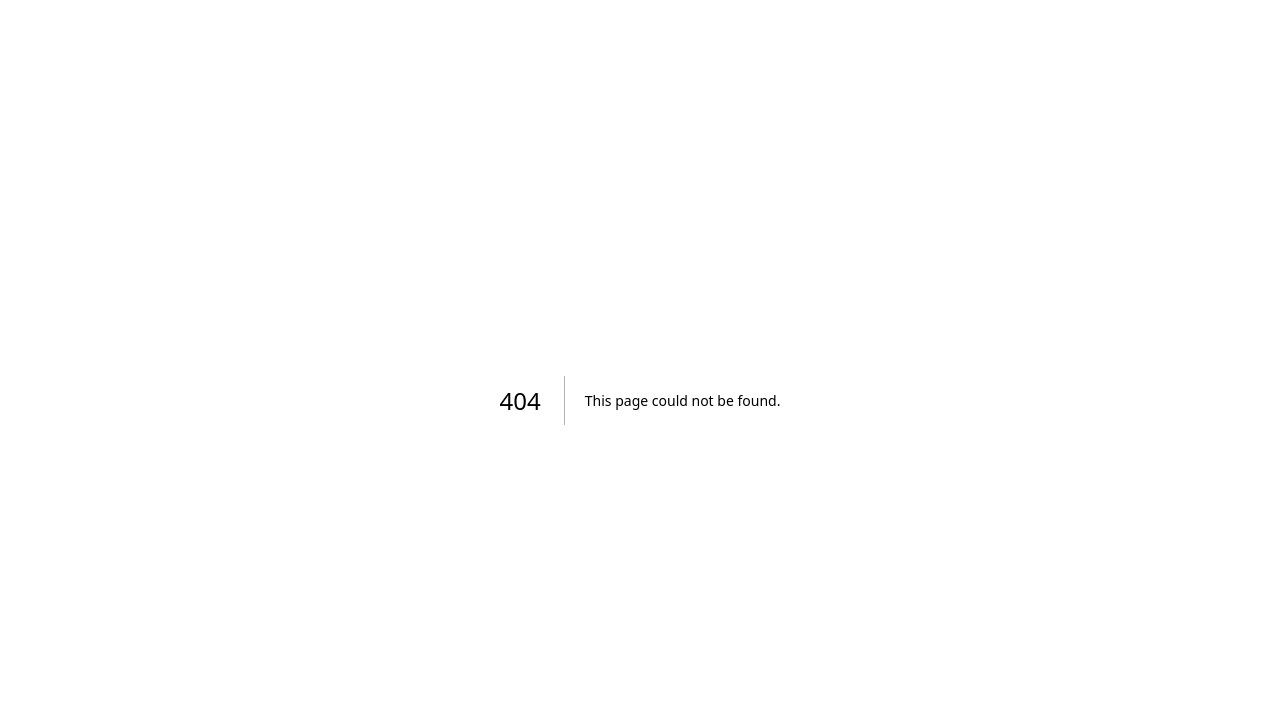
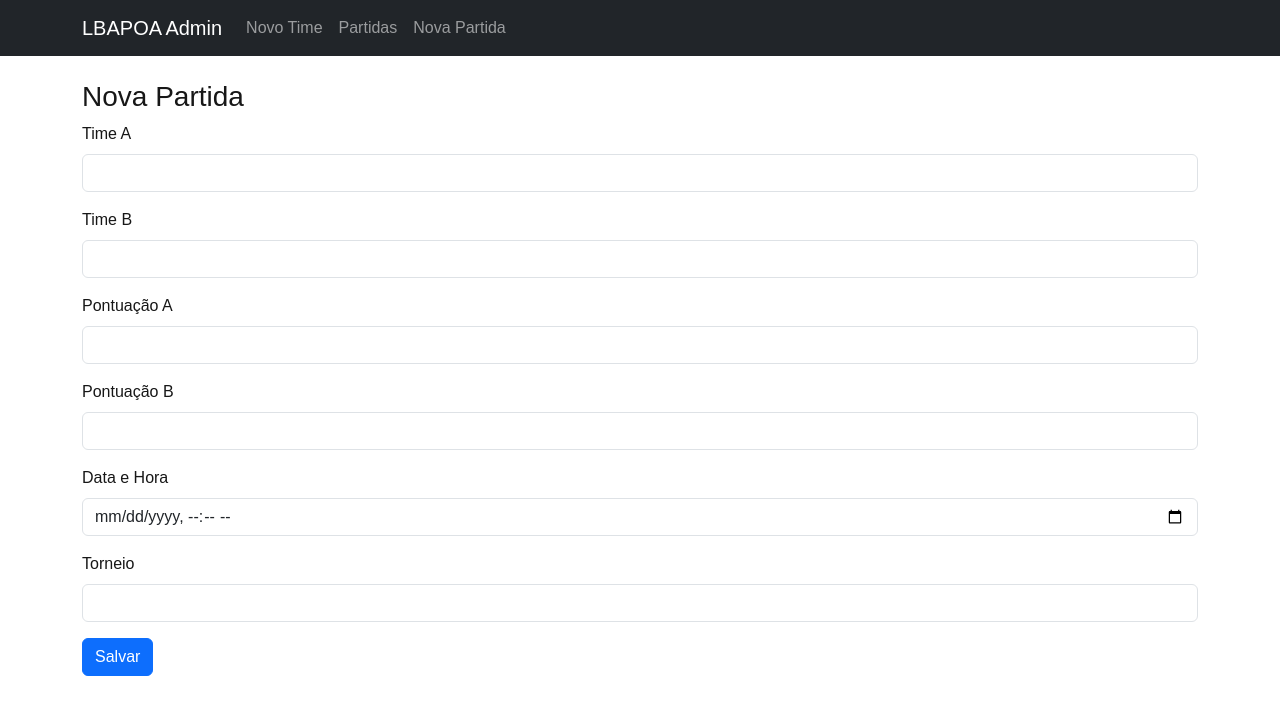
Before and after one commit to icarokeller1/lbapoa-admin, a Next.js app: page /matches/new in a window 1280 px wide. Before the commit this address had no page. Shown: the top 714 px of the page. Built offline with nearby package versions, Linux system fonts and the light colour scheme; no server answers.

Commit message:
crud de partidas

```diff
--- a/components/Layout.js
+++ b/components/Layout.js
@@ -13,6 +13,12 @@ export default function Layout({ children }) {
             <Link href="/teams/new" passHref legacyBehavior>
               <Nav.Link> Novo Time </Nav.Link>
             </Link>
+            <Link href="/matches" passHref legacyBehavior>
+              <Nav.Link> Partidas </Nav.Link>
+            </Link>
+            <Link href="/matches/new" passHref legacyBehavior>
+              <Nav.Link> Nova Partida </Nav.Link>
+            </Link>
           </Nav>
         </Container>
       </Navbar>
--- /dev/null
+++ b/components/MatchForm.js
@@ -0,0 +1,108 @@
+'use client';
+
+import { useState } from 'react';
+import { Form, Button } from 'react-bootstrap';
+
+export default function MatchForm({ initial = {}, onSubmit }) {
+  const [form, setForm] = useState({
+    timeA: initial.timeA || '',
+    timeB: initial.timeB || '',
+    pontuacaoA: initial.pontuacaoA != null ? initial.pontuacaoA : '',
+    pontuacaoB: initial.pontuacaoB != null ? initial.pontuacaoB : '',
+    // para <input type="datetime-local">
+    dataHora: initial.dataHora
+      ? initial.dataHora.slice(0, 16)
+      : '',
+    torneio: initial.torneio || '',
+  });
+
+  const handleChange = (e) => {
+    const { name, value, type } = e.target;
+    setForm((f) => ({
+      ...f,
+      [name]:
+        type === 'number'
+          ? // se vazia, deixa string vazia
+            value === '' ? '' : parseInt(value, 10)
+          : value,
+    }));
+  };
+
+  const handleSubmit = (e) => {
+    e.preventDefault();
+    // converte '' em null para enviar
+    const payload = {
+      ...form,
+      pontuacaoA: form.pontuacaoA === '' ? null : form.pontuacaoA,
+      pontuacaoB: form.pontuacaoB === '' ? null : form.pontuacaoB,
+      dataHora: new Date(form.dataHora).toISOString(),
+    };
+    onSubmit(payload);
+  };
+
+  return (
+    <Form onSubmit={handleSubmit}>
+      <Form.Group className="mb-3">
+        <Form.Label>Time A</Form.Label>
+        <Form.Control
+          name="timeA"
+          value={form.timeA}
+          onChange={handleChange}
+          required
+        />
+      </Form.Group>
+
+      <Form.Group className="mb-3">
+        <Form.Label>Time B</Form.Label>
+        <Form.Control
+          name="timeB"
+          value={form.timeB}
+          onChange={handleChange}
+          required
+        />
+      </Form.Group>
+
+      <Form.Group className="mb-3">
+        <Form.Label>Pontuação A</Form.Label>
+        <Form.Control
+          type="number"
+          name="pontuacaoA"
+          value={form.pontuacaoA}
+          onChange={handleChange}
+        />
+      </Form.Group>
+
+      <Form.Group className="mb-3">
+        <Form.Label>Pontuação B</Form.Label>
+        <Form.Control
+          type="number"
+          name="pontuacaoB"
+          value={form.pontuacaoB}
+          onChange={handleChange}
+        />
+      </Form.Group>
+
+      <Form.Group className="mb-3">
+        <Form.Label>Data e Hora</Form.Label>
+        <Form.Control
+          type="datetime-local"
+          name="dataHora"
+          value={form.dataHora}
+          onChange={handleChange}
+          required
+        />
+      </Form.Group>
+
+      <Form.Group className="mb-3">
+        <Form.Label>Torneio</Form.Label>
+        <Form.Control
+          name="torneio"
+          value={form.torneio}
+          onChange={handleChange}
+        />
+      </Form.Group>
+
+      <Button type="submit">Salvar</Button>
+    </Form>
+  );
+}
--- a/components/TeamForm.js
+++ b/components/TeamForm.js
@@ -78,7 +78,7 @@ export default function TeamForm({ initial = {}, onSubmit }) {
           <Form.Check
             type="checkbox"
             name="indPodeUsarMidia"
-            label="Pode usar em mídia?"
+            label="Pode usar mídia?"
             checked={form.indPodeUsarMidia}
             onChange={handleChange}
           />
--- /dev/null
+++ b/pages/matches/new.js
@@ -0,0 +1,20 @@
+import { useRouter } from 'next/router';
+import Layout from '@/components/Layout';
+import MatchForm from '@/components/MatchForm';
+import api from '@/lib/api';
+
+export default function NewMatch() {
+  const router = useRouter();
+
+  const createMatch = async (form) => {
+    await api.post('/matches', form);
+    router.push('/matches');
+  };
+
+  return (
+    <Layout>
+      <h3>Nova Partida</h3>
+      <MatchForm onSubmit={createMatch} />
+    </Layout>
+  );
+}
```
Also changed, not shown: components/MatchTable.js (added, +48 -0 lines), pages/matches/[id]/edit.js (added, +48 -0 lines), pages/matches/index.js (added, +47 -0 lines).
